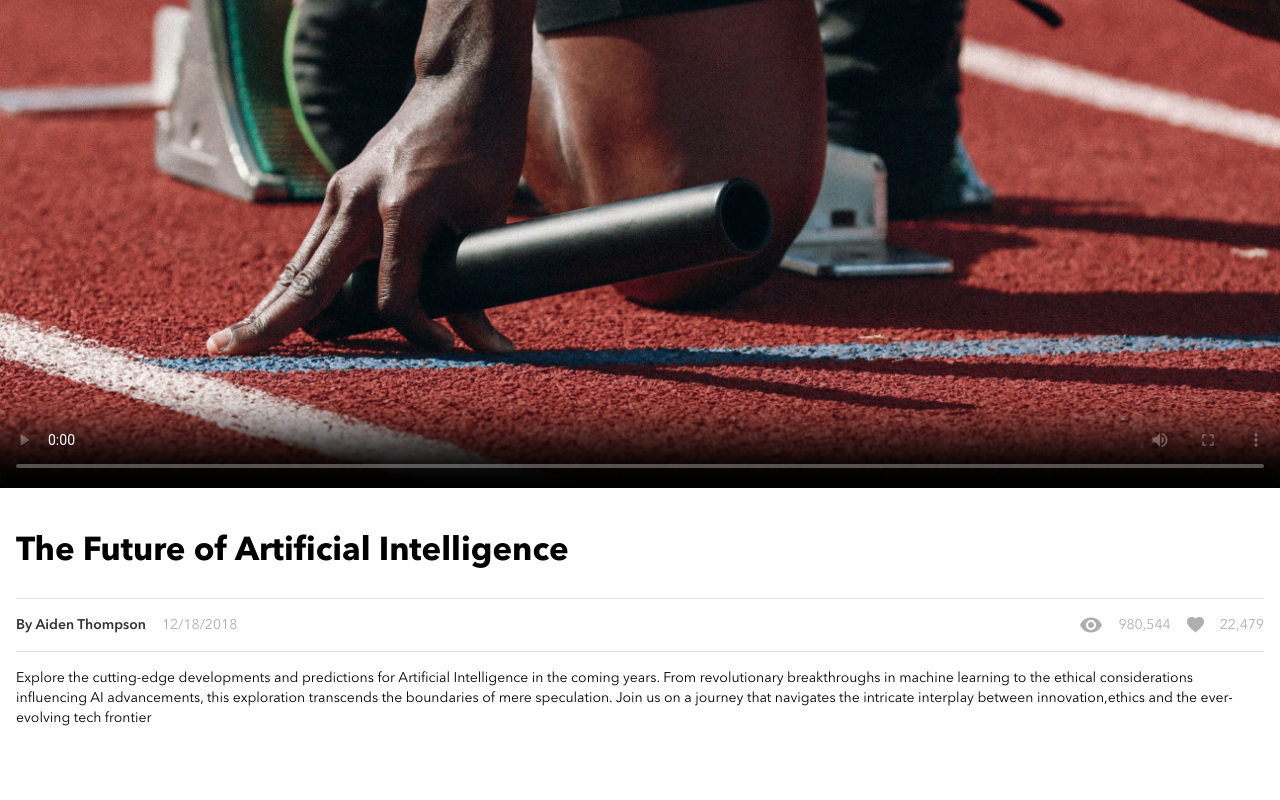
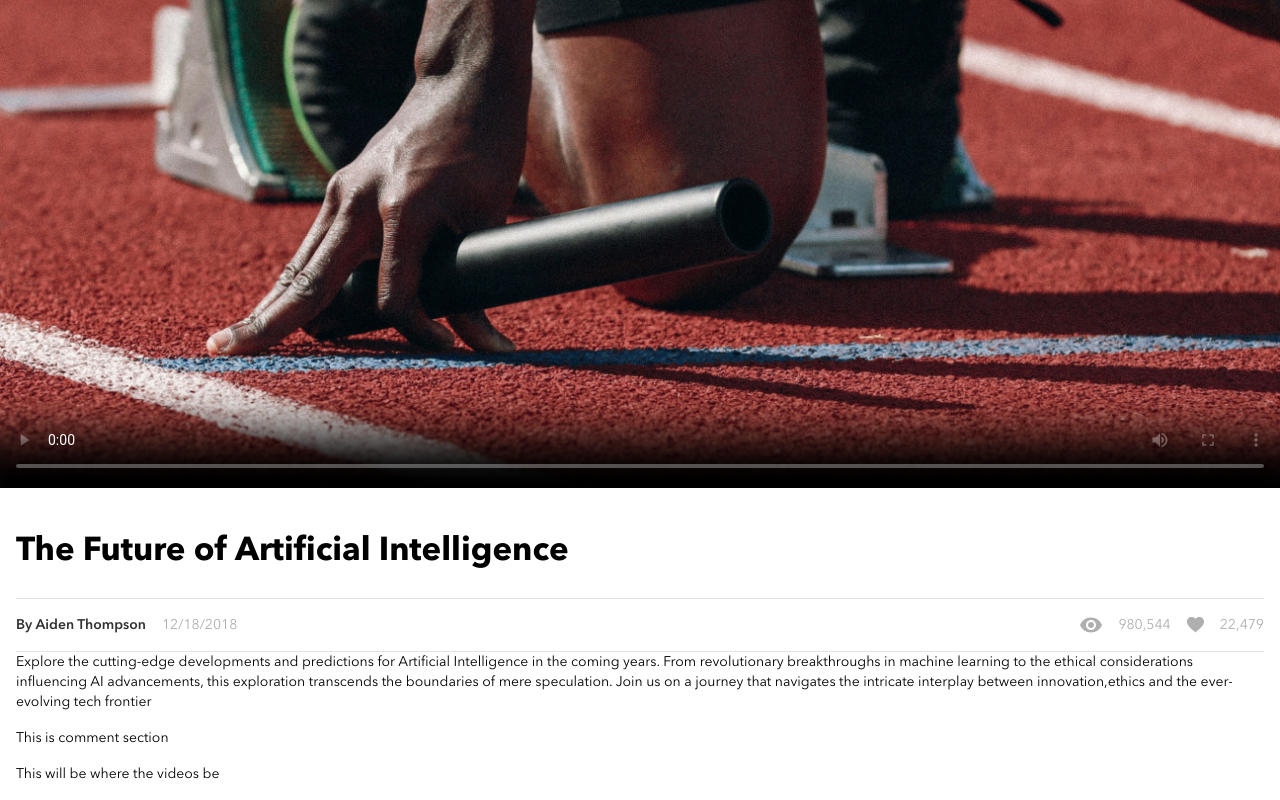
Before and after one commit to strawberrie68/michelle-wong-brainflix, a React (Vite) app: page / in a window 1280 px wide. Shown: the part 266-1066 px from the top of the page. Before the commit the page ends 1026 px from the top, so only its background shows below. Built offline with nearby package versions, Linux system fonts and the light colour scheme.

Commit message:
create: video page layout and added video info

```diff
--- a/src/App.jsx
+++ b/src/App.jsx
@@ -10,13 +10,17 @@ function App() {
       <header className="section-wrapper">
         <Navbar />
       </header>
-      <article className="video">
+      <main className="main-content">
+        <div className="video__player-container">
           <video
             controls
             className="video__player"
             poster={videoThumbnail}
           ></video>
-        <div className="video__body section-wrapper">
+        </div>
+        <section className="video-content">
+          <div className="video__body">
+            <div className="video__details section-wrapper">
               <h1 className="video__title">
                 The Future of Artificial Intelligence
               </h1>
@@ -31,26 +35,42 @@ function App() {
                 </div>
                 <div className="video__metadata--right">
                   <div className="video__views">
-                <img className="video__icon" src={viewIcon} alt="View icon" />
+                    <img
+                      className="video__icon"
+                      src={viewIcon}
+                      alt="View icon"
+                    />
                     <p className="video__info">980,544</p>
                   </div>
                   <div className="video__likes">
-                <img className="video__icon" src={likeIcon} alt="like icon" />
+                    <img
+                      className="video__icon"
+                      src={likeIcon}
+                      alt="like icon"
+                    />
                     <p className="video__info">22,479</p>
                   </div>
                 </div>
               </div>
-          <p className="video__description">
-            Explore the cutting-edge developments and predictions for Artificial
-            Intelligence in the coming years. From revolutionary breakthroughs
-            in machine learning to the ethical considerations influencing AI
-            advancements, this exploration transcends the boundaries of mere
-            speculation. Join us on a journey that navigates the intricate
-            interplay between innovation,ethics and the ever-evolving tech
-            frontier
+              <p className="video__copy">
+                Explore the cutting-edge developments and predictions for
+                Artificial Intelligence in the coming years. From revolutionary
+                breakthroughs in machine learning to the ethical considerations
+                influencing AI advancements, this exploration transcends the
+                boundaries of mere speculation. Join us on a journey that
+                navigates the intricate interplay between innovation,ethics and
+                the ever-evolving tech frontier
               </p>
             </div>
-      </article>
+            <section className="comment-section section-wrapper">
+              <p>This is comment section</p>
+            </section>
+          </div>
+          <aside className="recommend section-wrapper">
+            <p>This will be where the videos be</p>
+          </aside>
+        </section>
+      </main>
     </>
   );
 }
```
Lines whose indentation alone changed are shown as unchanged.
